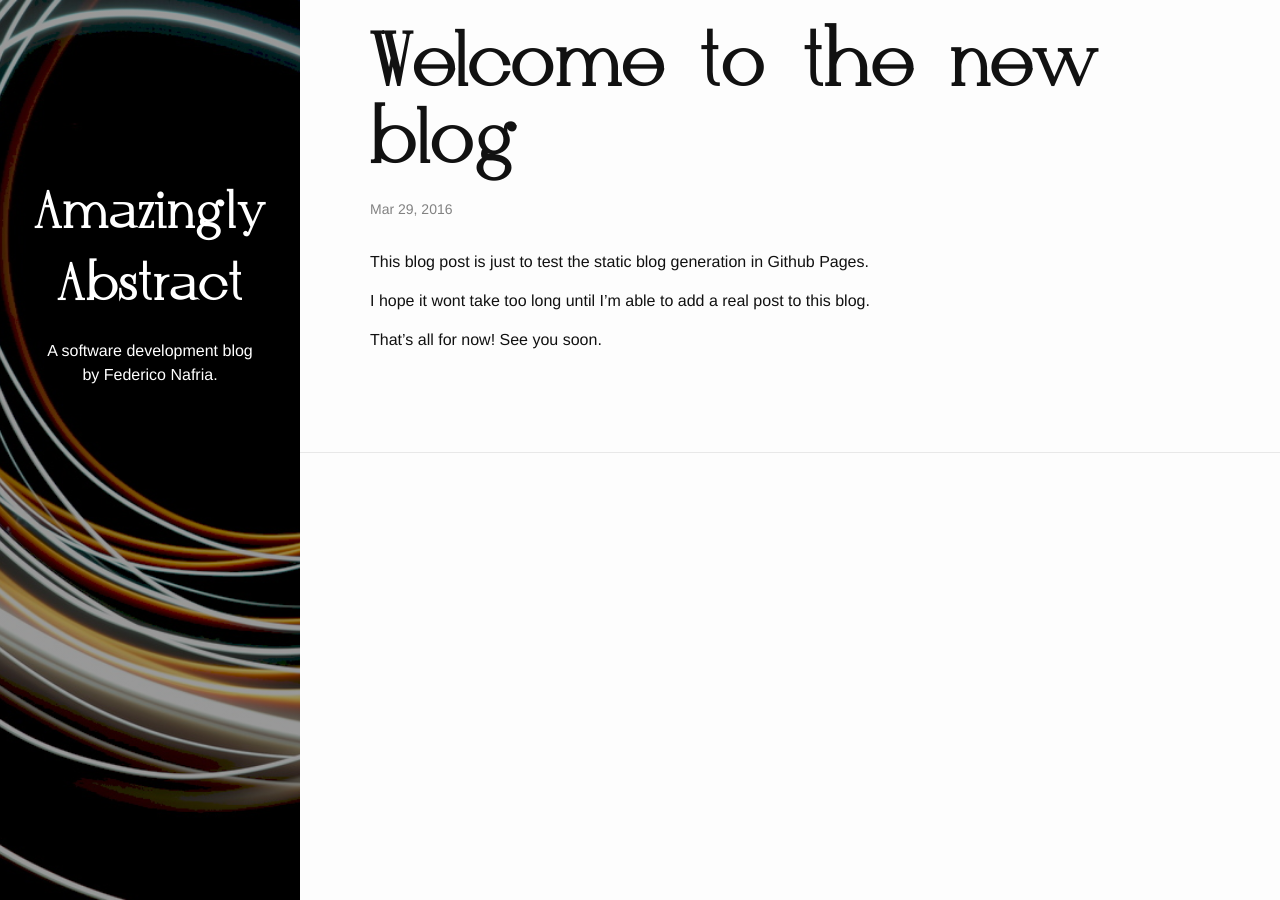
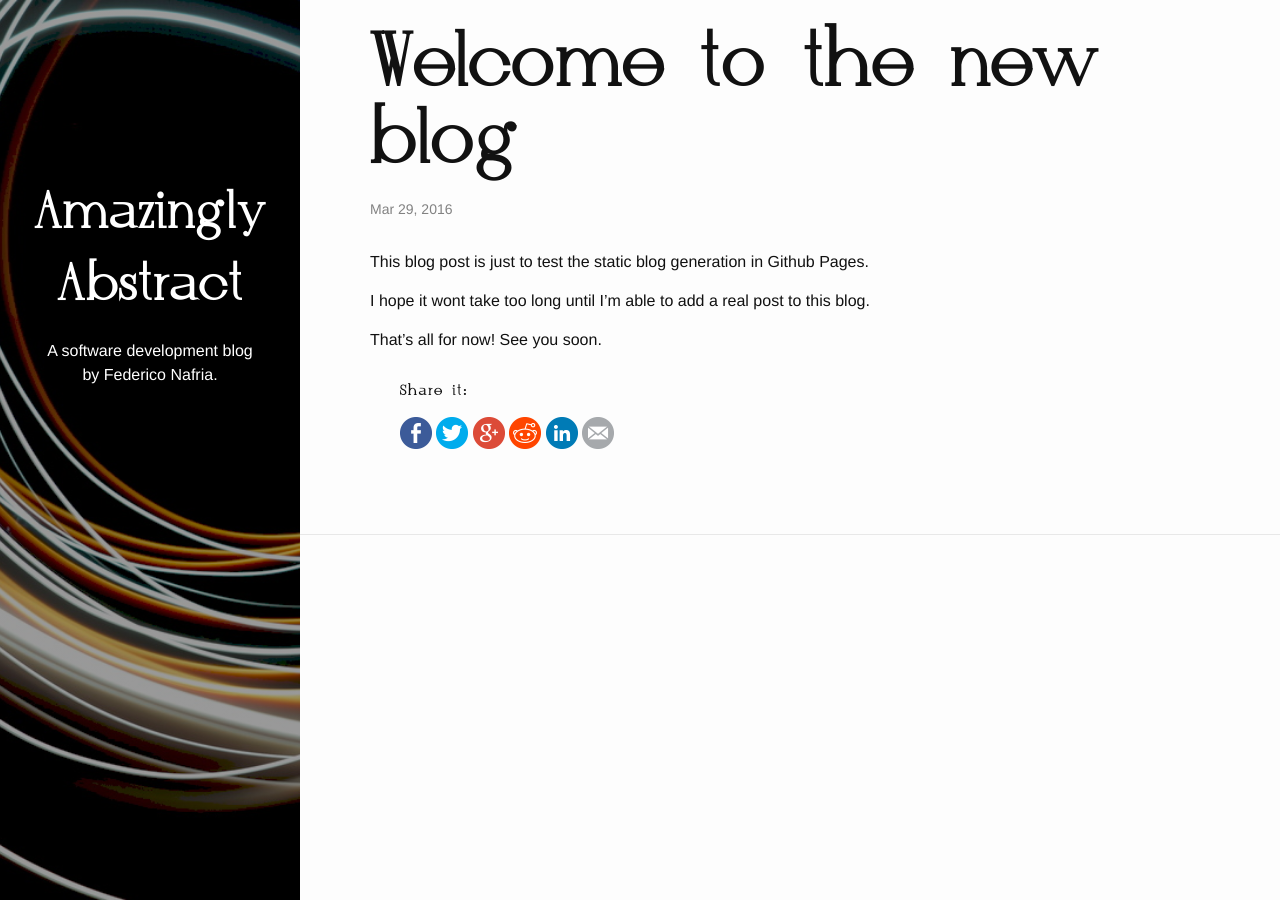
Before and after one commit to driv/driv.github.io, a Jekyll site: the page built from _posts/2016-03-30-welcome-to-the-new-blog.markdown, in a window 1280 px wide. Built offline with Jekyll 4.4.1, drawn with Linux system fonts in a browser that asks for light colours.

Commit message:
Adding sharing buttons to post

```diff
--- a/_layouts/post.html
+++ b/_layouts/post.html
@@ -13,3 +13,15 @@
 	</div>
 
 </article>
+
+<div>
+	<ul class="share-buttons">
+		<li><h5>Share it:</h5></li>
+		<li><a href="https://www.facebook.com/sharer/sharer.php?u={{ page.url | prepend: site.url | cgi_escape }}&t={{ page.title }}" title="Share on Facebook" target="_blank"><img src="/public/flat_web_icon_set/color/Facebook.png"></a></li>
+		<li><a href="https://twitter.com/intent/tweet?source={{ page.url | prepend: site.url | cgi_escape }}&text={{ page.title }}:%20{{ page.url | prepend: site.url | cgi_escape }}&via=federiconafria" target="_blank" title="Tweet"><img src="/public/flat_web_icon_set/color/Twitter.png"></a></li>
+		<li><a href="https://plus.google.com/share?url={{ page.url | prepend: site.url | cgi_escape }}" target="_blank" title="Share on Google+"><img src="/public/flat_web_icon_set/color/Google+.png"></a></li>
+		<li><a href="http://www.reddit.com/submit?url={{ page.url | prepend: site.url | cgi_escape }}&title={{ page.title }}" target="_blank" title="Submit to Reddit"><img src="/public/flat_web_icon_set/color/Reddit.png"></a></li>
+		<li><a href="http://www.linkedin.com/shareArticle?mini=true&url={{ page.url | prepend: site.url | cgi_escape }}&title={{ page.title }}&summary={{ page.description }}&source={{ page.url | prepend: site.url | cgi_escape }}" target="_blank" title="Share on LinkedIn"><img src="/public/flat_web_icon_set/color/LinkedIn.png"></a></li>
+		<li><a href="mailto:?subject={{ page.title }}&body={{ page.description }}:%20{{ page.url | prepend: site.url | cgi_escape }}" target="_blank" title="Email"><img src="/public/flat_web_icon_set/color/Email.png"></a></li>
+	</ul>
+</div>
--- a/_sass/_base.scss
+++ b/_sass/_base.scss
@@ -207,3 +207,11 @@
         }
     }
 }
+
+ul.share-buttons {
+  list-style: none;
+
+  > li {
+    display: inline;
+  }
+}
```
Also changed, not shown: public/flat_web_icon_set/color/Email.png (added), public/flat_web_icon_set/color/Facebook.png (added), public/flat_web_icon_set/color/Google+.png (added), public/flat_web_icon_set/color/LinkedIn.png (added), public/flat_web_icon_set/color/Pinboard.png (added), public/flat_web_icon_set/color/Pinterest.png (added), public/flat_web_icon_set/color/Pocket.png (added), public/flat_web_icon_set/color/Reddit.png (added), public/flat_web_icon_set/color/Tumblr.png (added), public/flat_web_icon_set/color/Twitter.png (added), public/flat_web_icon_set/color/Wordpress.png (added), 1 other file. Lines whose indentation alone changed are shown as unchanged.
